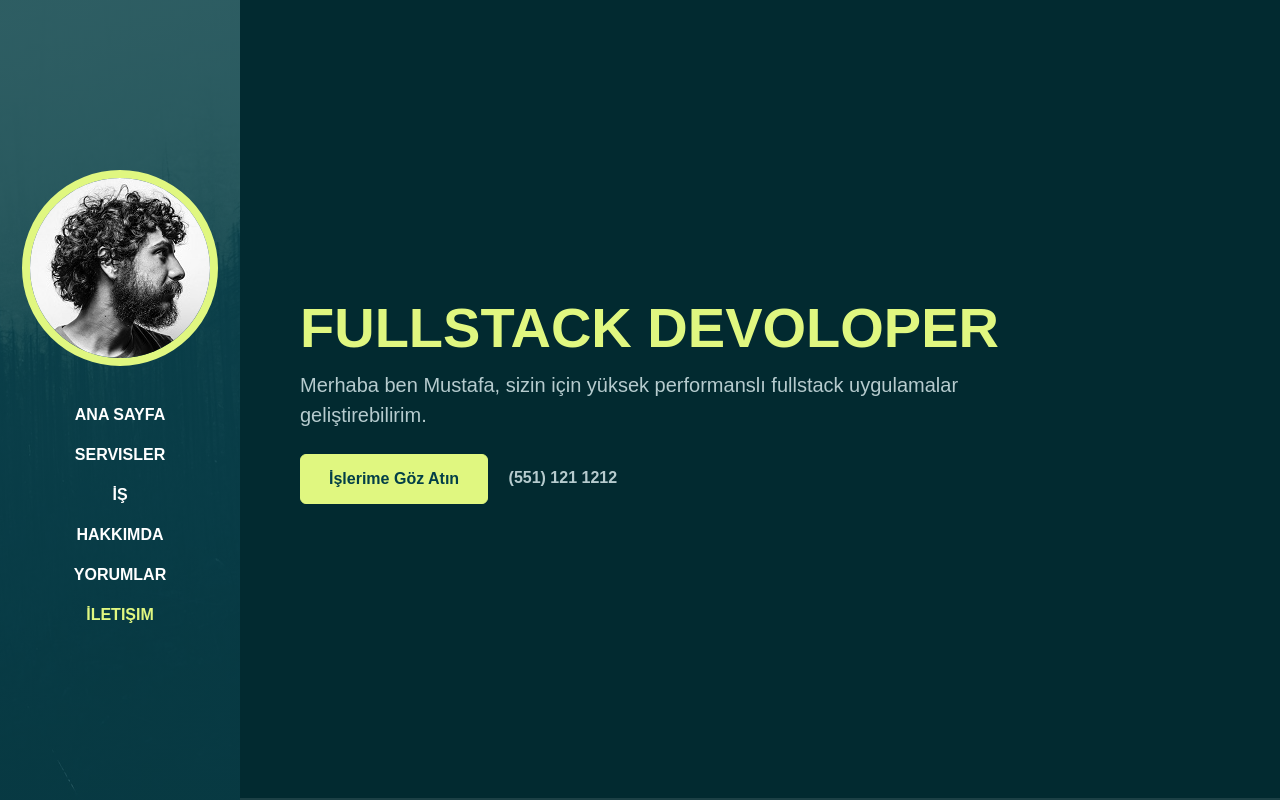
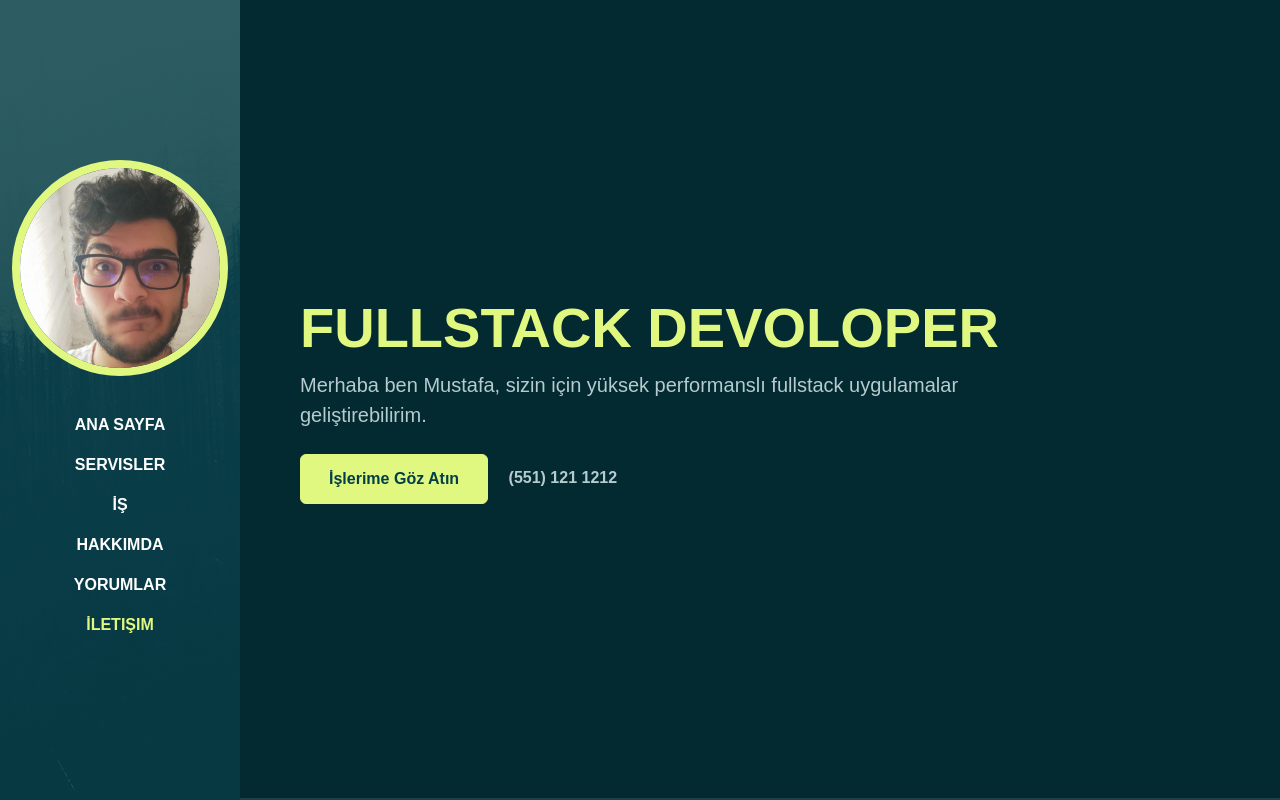
Before and after one commit to MustafaTurgut3460/mustafaturgut3460.github.io, a plain HTML site: page index.html in a window 1280 px wide. Shown: the top 800 px of the page. Drawn offline with Linux system fonts and the light colour scheme; a web font is replaced by a local one.

Commit message:
resim değişikliği

```diff
--- a/index.html
+++ b/index.html
@@ -19,7 +19,7 @@
         <div class="container flex-lg-column">
             <a class="navbar-brand mx-lg-auto mb-lg-4" href="#">
                 <span class="h3 fw-bold d-block d-lg-none">Mustafa Turgut</span>
-                <img src="./assets/images/person.jpg" class="d-none d-lg-block rounded-circle" alt="">
+                <img src="./assets/images/efsanevi.jpeg" class="d-none d-lg-block rounded-circle" alt="">
             </a>
             <button class="navbar-toggler" type="button" data-bs-toggle="collapse" data-bs-target="#navbarNav"
                 aria-controls="navbarNav" aria-expanded="false" aria-label="Toggle navigation">
```
Also changed, not shown: assets/images/efsanevi.jpeg (added).
